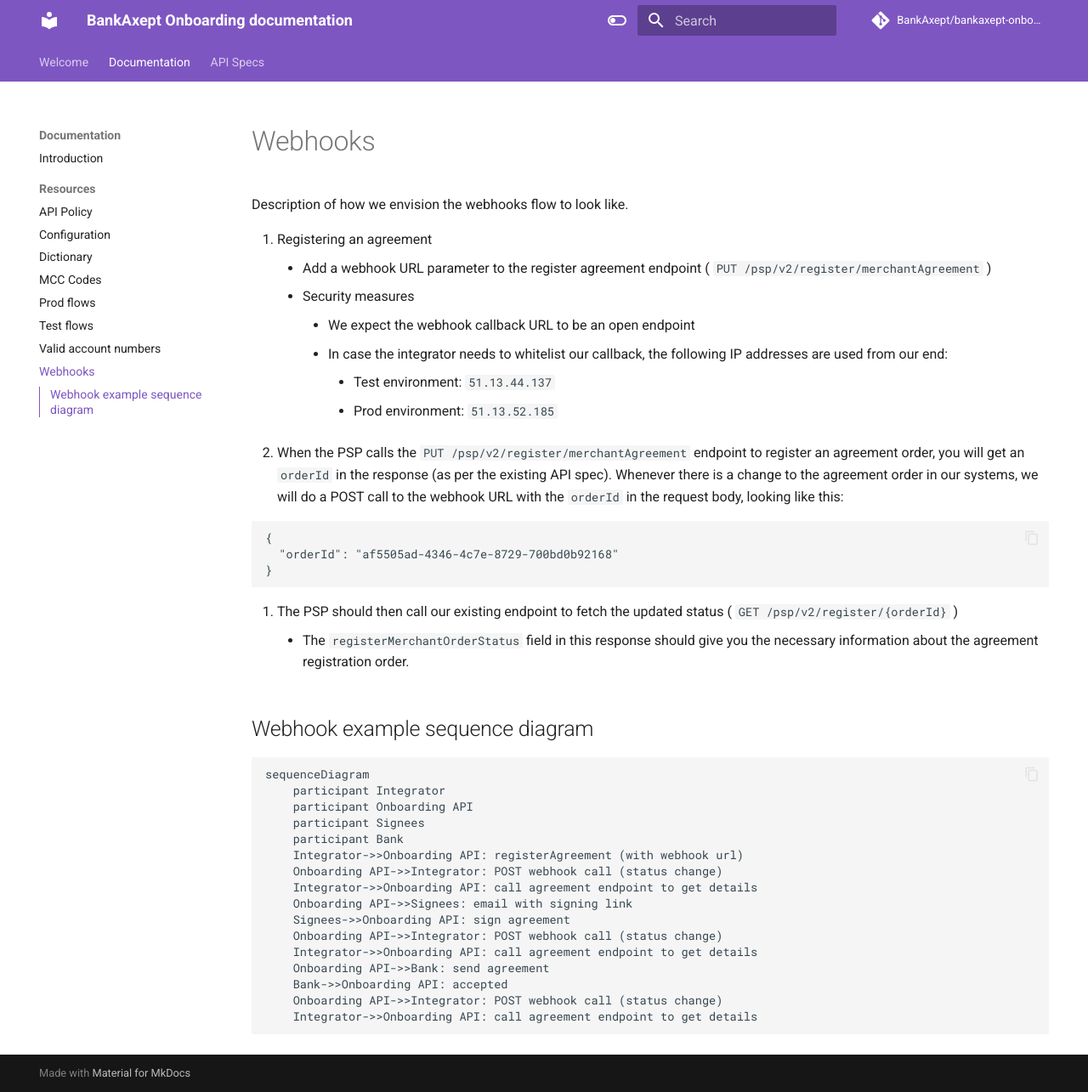
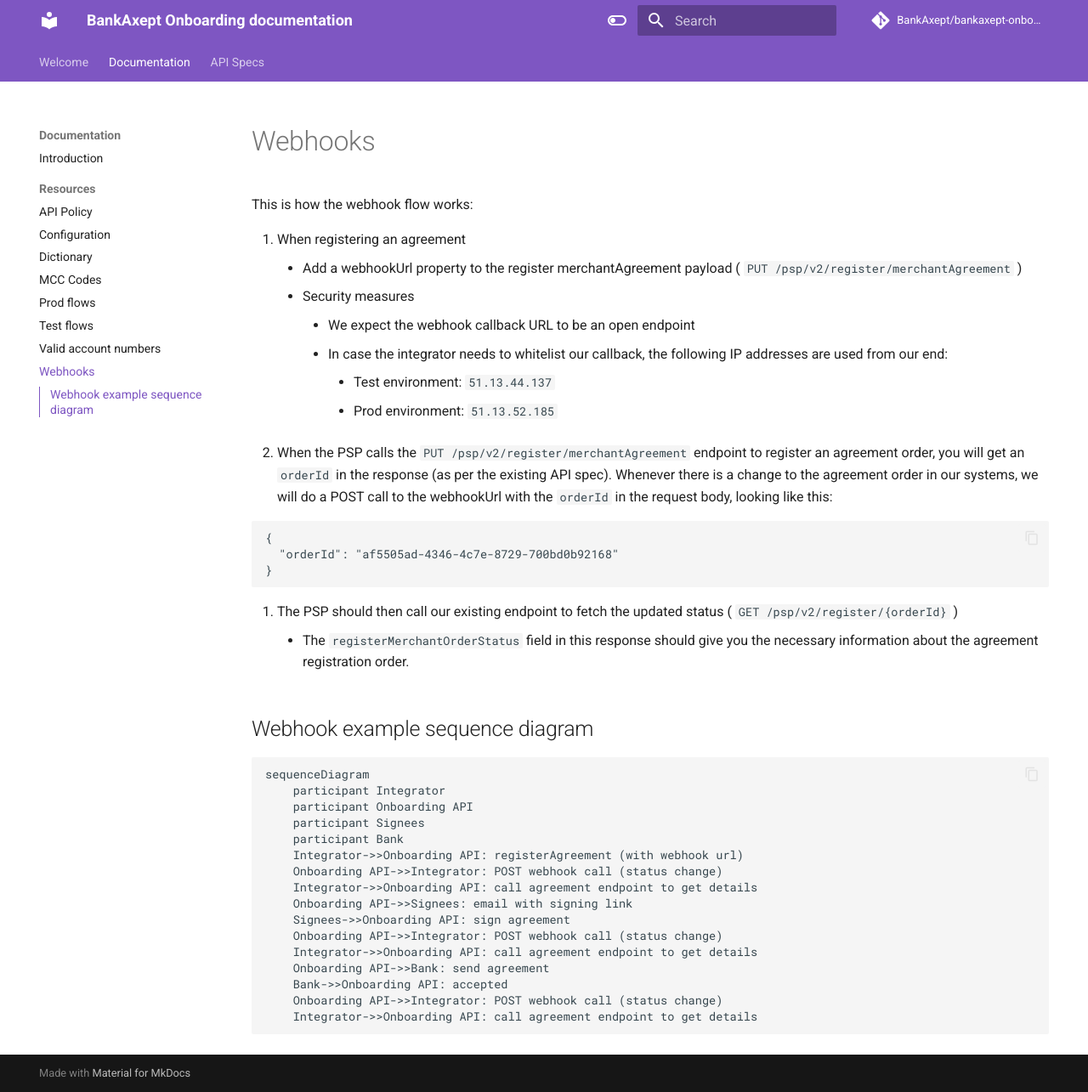
Before and after one commit to BankAxept/bankaxept-onboarding-external-documentation, an MkDocs documentation site: the page built from docs/webhooks.md, in a window 1280 px wide and 1285 px high. Shown: the whole window at 85% size. Built offline with MkDocs 1.6.1 and Material for MkDocs 9.7.7, drawn with Linux system fonts in a browser that asks for light colours; comment, search, counter and statistics services are not loaded.

Commit message:
Clarify webhookUrl documentation (#26)

````diff
--- a/docs/webhooks.md
+++ b/docs/webhooks.md
@@ -1,15 +1,15 @@
 # Webhooks
-Description of how we envision the webhooks flow to look like.
+This is how the webhook flow works:
 
-1. Registering an agreement
-    - Add a webhook URL parameter to the register agreement endpoint ( `PUT /psp/v2/register/merchantAgreement` )
+1. When registering an agreement
+    - Add a webhookUrl property to the register merchantAgreement payload ( `PUT /psp/v2/register/merchantAgreement` )
     - Security measures
         - We expect the webhook callback URL to be an open endpoint
         - In case the integrator needs to whitelist our callback, the following IP addresses are used from our end:
             - Test environment: `51.13.44.137`
             - Prod environment: `51.13.52.185`
 2. When the PSP calls the `PUT /psp/v2/register/merchantAgreement` endpoint to register an agreement order, you will get an `orderId` in the response (as per the existing API spec).
-   Whenever there is a change to the agreement order in our systems, we will do a POST call to the webhook URL with the `orderId` in the request body, looking like this:
+   Whenever there is a change to the agreement order in our systems, we will do a POST call to the webhookUrl with the `orderId` in the request body, looking like this:
 ```
 {
   "orderId": "af5505ad-4346-4c7e-8729-700bd0b92168"
````
